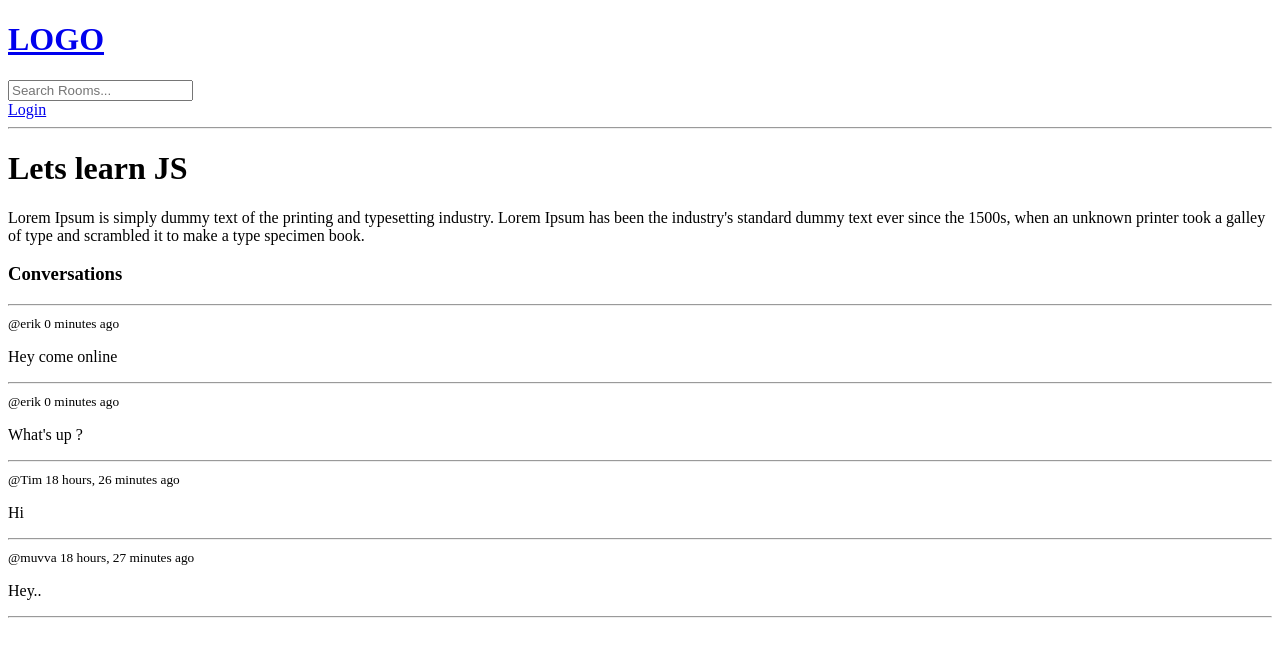
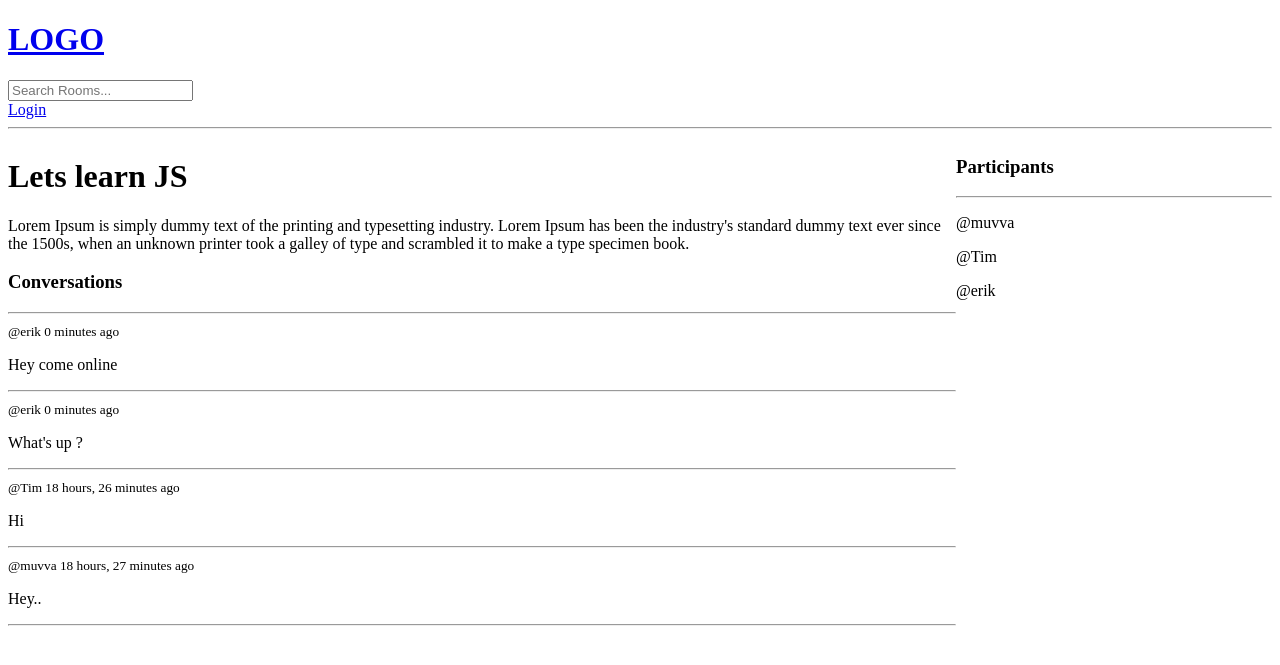
Before and after one commit to Muvva-Adityavardhan/Django-studyweb, a Django app: page /room/1/ in a window 1280 px wide. Shown: the top 665 px of the page. Run offline with Django 5.2, Linux system fonts and the light colour scheme; data comes from the database, SQL or seed files in the repository; both versions use the stored data as it was after the commit.

Commit message:
Adding the participants

```diff
--- a/base/models.py
+++ b/base/models.py
@@ -13,7 +13,7 @@ class Room(models.Model):
     topic = models.ForeignKey(Topic,on_delete=models.SET_NULL, null=True)
     name = models.CharField(max_length=200)
     description = models.TextField(null=True, blank=True)
-    #participants =
+    participants = models.ManyToManyField(User, related_name='participants', blank=True) # ManyToManyField --> Many users can join a room
     updated = models.DateTimeField(auto_now=True) #auto_now --> Time stamp at every time we add
     created = models.DateTimeField(auto_now_add=True) #auto_now_add --> Time stamp at the time of creation only
 
--- a/base/templates/base/room.html
+++ b/base/templates/base/room.html
@@ -2,33 +2,53 @@
 
 {% block content %}
 
+<style>
+	.room-container {
+		display: grid;
+		grid-template-columns: 3fr 1fr;
+	}
+</style>
+
+<div class="room-container">
+	<div>
 		<h1>{{room.name}}</h1>
 
 		<p>{{room.description}}</p>
 
-<div class = "comment-wrapper">
+		<div class="comment-wrapper">
 			<h3>Conversations</h3>
-    <hr>
+			<hr />
 
 			{% for message in room_messages %}
 			<div>
 				<small>@{{message.user}} {{message.created|timesince}} ago</small>
 				<p>{{message.body}}</p>
-            <hr>
-
+				<hr />
 			</div>
 			{% endfor %}
 		</div>
 
 		{% if request.user.is_authenticated %}
 		<div class="comment-form">
-    <form method = "POST" action ="">
+			<form method="POST" action="">
 				{% csrf_token %}
-        <input type="text" name="body" placeholder="Write your message here..."/>
+				<input type="text" name="body" placeholder="Write your message here..." />
 			</form>
-
 		</div>
 		{% endif %}
+	</div>
 
+	<div>
+		<h3>Participants</h3>
+		<hr>
+
+		{% for user in participants %}
+			<div>
+				<p>@{{user.username}}</p>
+			</div>
+
+		{% endfor %}
+	</div>
+</div>
 
 {% endblock %}
--- a/base/views.py
+++ b/base/views.py
@@ -1,7 +1,7 @@
 from django.shortcuts import render, redirect
 from django.db.models import Q
 # Create your views here.
-from .models import Room, Topic
+from .models import Room, Topic, Message
 from .forms import RoomForm
 from django.contrib.auth.models import User
 from django.contrib import messages
@@ -88,8 +88,19 @@ def home(request):
 
 def room(request,pk):
     room = Room.objects.get(id=pk)
-    room_messages = room.message_set.all().order_by('-created') # Give us the set of messages that are related to this specific room
-    context = {'room':room, 'room_messages':room_messages}
+    room_messages = room.message_set.all().order_by('-created') # Give us the set of messages that are related to this specific room, many to one
+    participants = room.participants.all() #Many to many relationship, so we can access the participants of the room
+
+    if request.method=="POST":
+        message = Message.objects.create(
+            user = request.user,
+            room = room,
+            body = request.POST.get('body')
+        )
+        room.participants.add(request.user)  # Add the user to the participants of the room
+        return redirect('room', pk=room.id)
+
+    context = {'room':room, 'room_messages':room_messages, 'participants':participants}
     return render(request, 'base/room.html',context)
 
 
```
Also changed, not shown: base/migrations/0003_alter_room_options_room_participants.py (added), db.sqlite3. Lines whose indentation alone changed are shown as unchanged.
